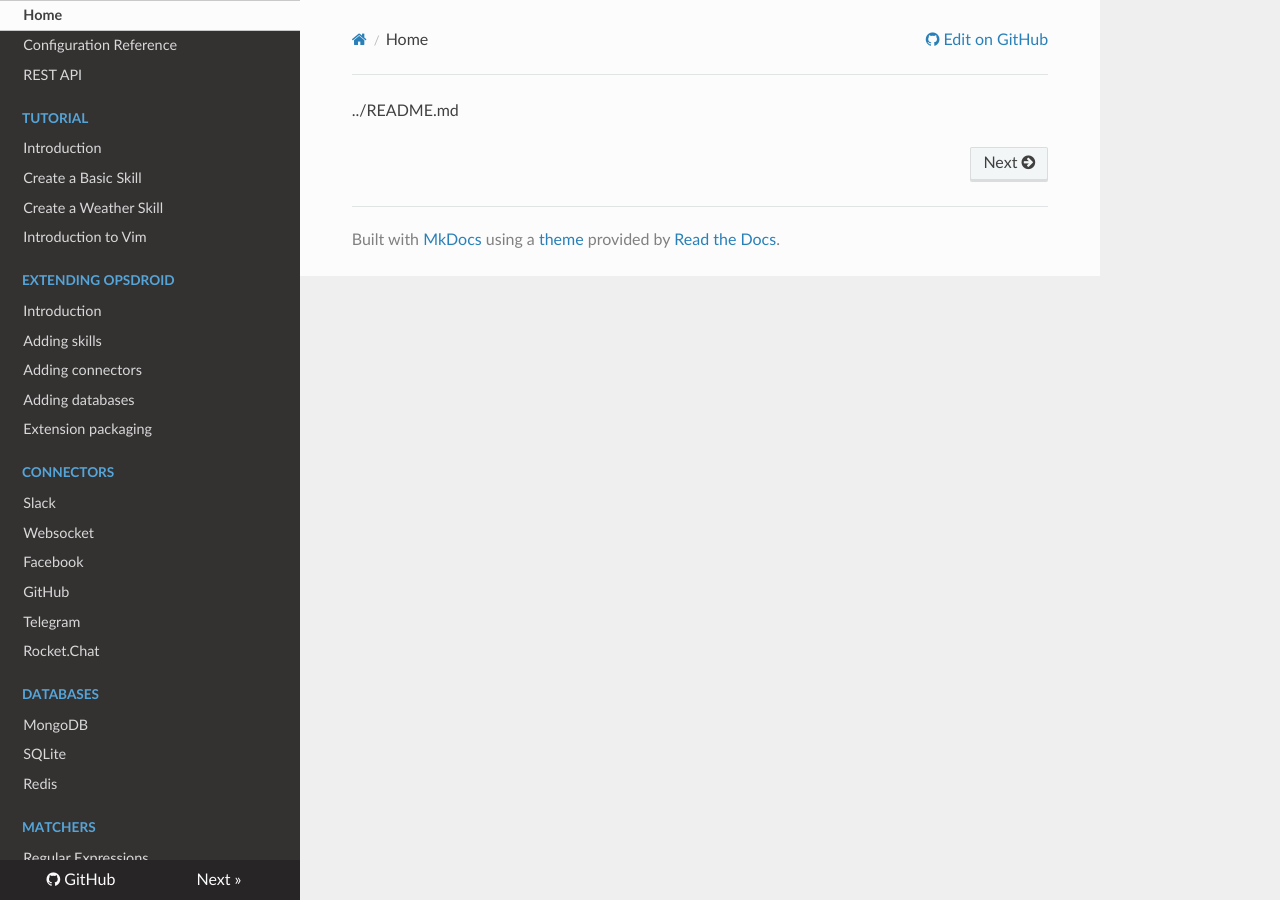
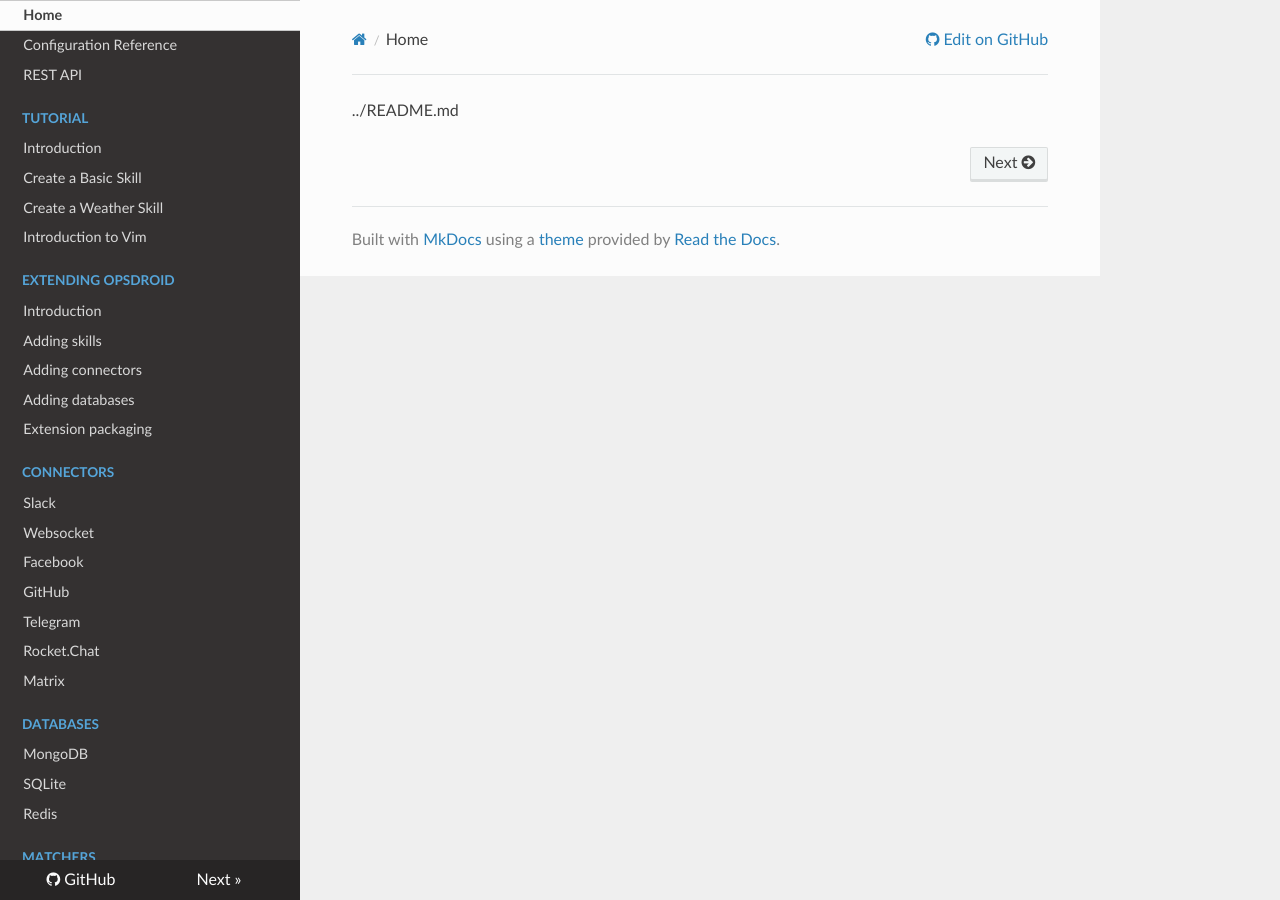
Before and after one commit to opsdroid/opsdroid, an MkDocs documentation site: the page built from docs/index.md, in a window 1280 px wide. Built offline with MkDocs 1.6.1, drawn with Linux system fonts in a browser that asks for light colours; nearby versions of some CDN libraries; old or Windows-style settings are respelled for this version of MkDocs.

Commit message:
Add new page to mkdocs.yml

```diff
--- a/mkdocs.yml
+++ b/mkdocs.yml
@@ -24,6 +24,7 @@ pages:
       - 'GitHub': 'connectors/github.md'
       - 'Telegram': 'connectors/telegram.md'
       - 'Rocket.Chat': 'connectors/rocketchat.md'
+      - 'Matrix': 'connectors/matrix.md'
   - 'Databases':
       - 'MongoDB': 'databases/mongo.md'
       - 'SQLite': 'databases/sqlite.md'
```
